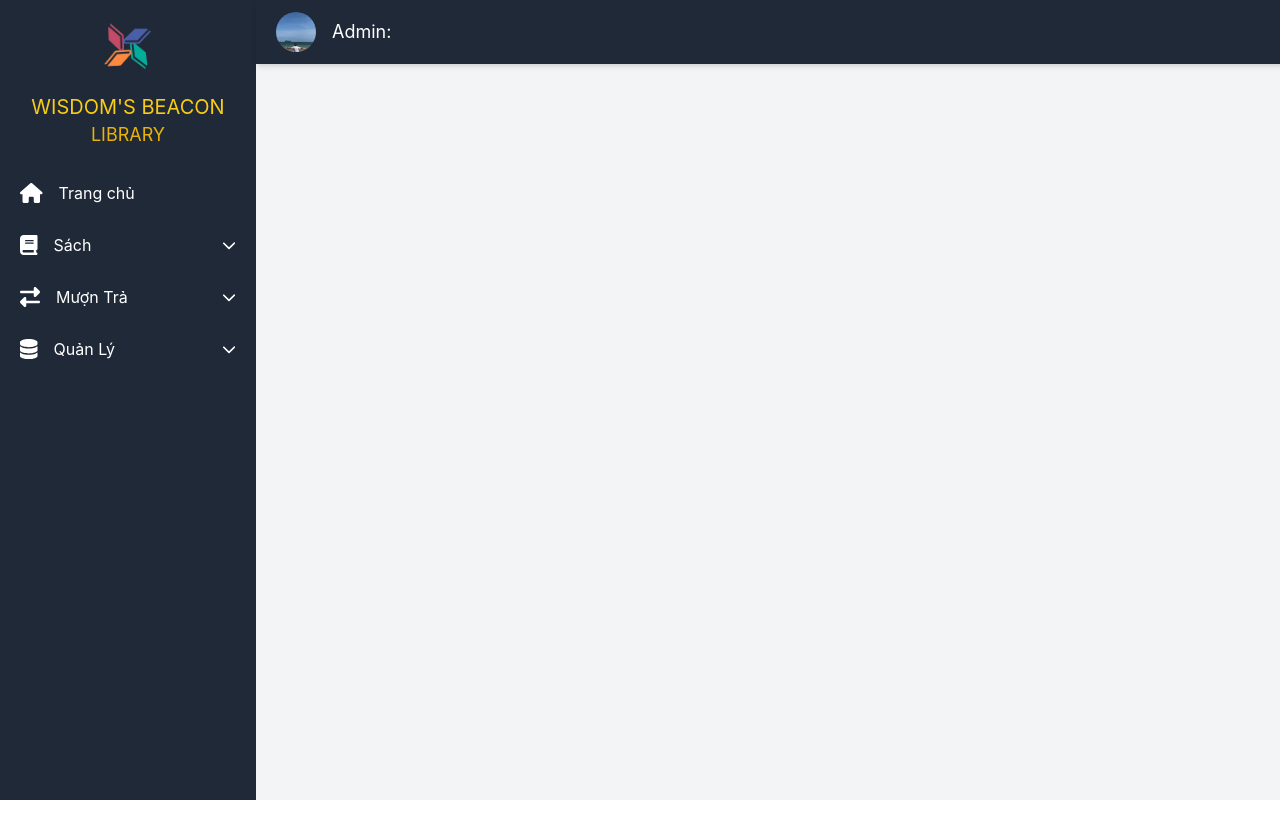
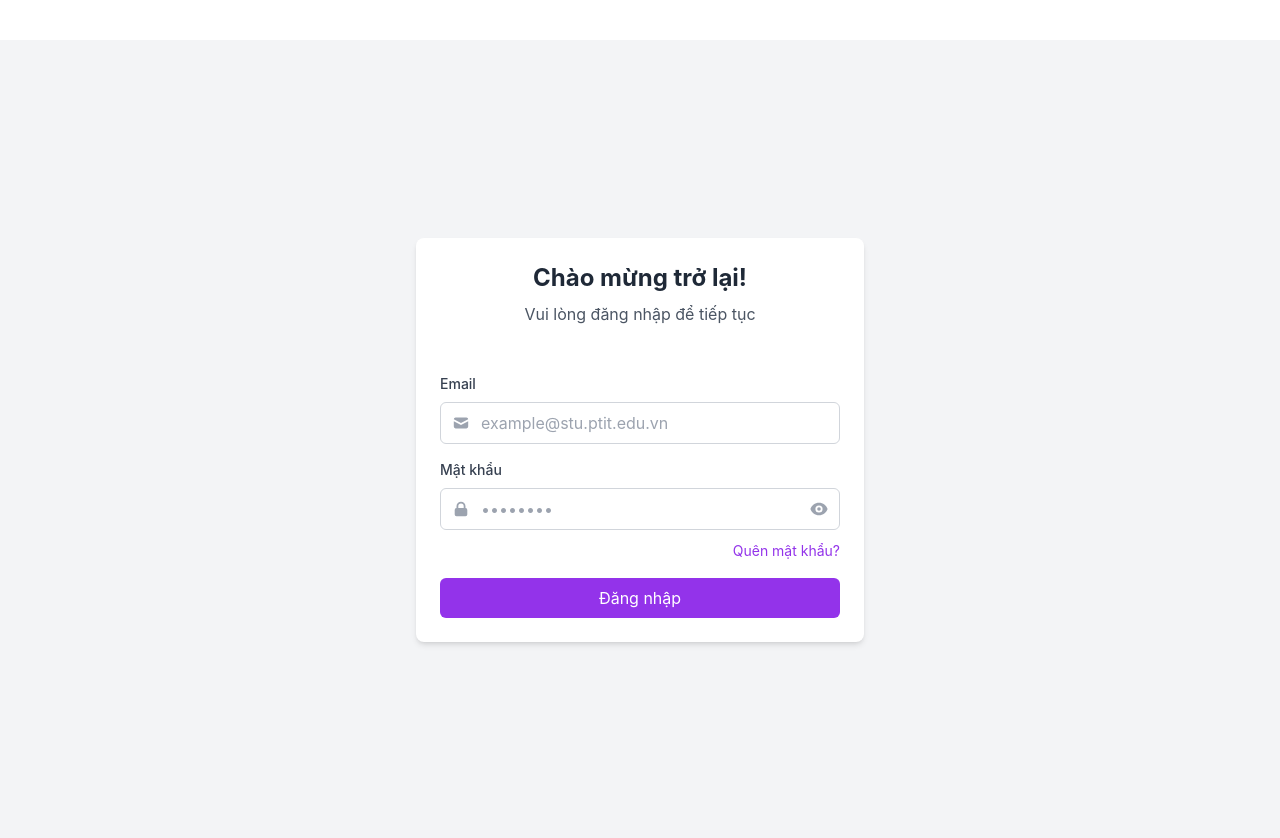
Before and after one commit to vantu522/frontend_library, a React (Create React App) app: page /admin/login in a window 1280 px wide. Before the commit the page ends 800 px from the top, so only its background shows below. Built offline with nearby package versions, Linux system fonts and the light colour scheme.

Commit message:
check dang nhap admin

```diff
--- a/src/App.js
+++ b/src/App.js
@@ -4,12 +4,14 @@ import { ToastContainer } from 'react-toastify';
 import 'react-toastify/dist/ReactToastify.css';
 import UserRoutes from './routes/UserRoutes';
 import AdminRoutes from "./routes/AdminRoutes";
+import AuthForm from './pages/admin/login/LoginEmail';  // Import trang login admin
 
 function App() {
   return (
     <>
       <Routes>
         <Route path="/admin/*" element={<AdminRoutes />} />
+        <Route path="/admin/login" element={<AuthForm />} />  {/* Thêm đường dẫn login của admin */}
         <Route path="/*" element={<UserRoutes />} />
       </Routes>
       <ToastContainer
--- a/src/pages/admin/login/ForgotPassword.jsx
+++ b/src/pages/admin/login/ForgotPassword.js
@@ -13,7 +13,7 @@ const ForgotPassword = () => {
   // Gửi email để nhận OTP
   const handleSendOTP = async () => {
     try {
-      const response = await axios.post("https://library-mana.azurewebsites.net/librarians/send-otp", {
+      const response = await axios.post("https://librarybe-f7dpbmd5fte9ggd7.southeastasia-01.azurewebsites.net/librarians/send-otp", {
         email,
       });
       console.log(response.data.message);
@@ -27,7 +27,7 @@ const ForgotPassword = () => {
   // Gửi OTP và cập nhật mật khẩu mới
   const handleResetPassword = async () => {
     try {
-      const response = await axios.post("https://library-mana.azurewebsites.net/librarians/reset", {
+      const response = await axios.post("https://librarybe-f7dpbmd5fte9ggd7.southeastasia-01.azurewebsites.net/librarians/reset", {
         email,
         otp,
         newPassword,
--- a/src/pages/admin/login/LoginEmail.jsx
+++ b/src/pages/admin/login/LoginEmail.js
@@ -42,7 +42,7 @@ export default function AuthForm() {
     }
 
     try {
-      const response = await axios.post('https://library-mana.azurewebsites.ne/librarians/login', {
+      const response = await axios.post('https://librarybe-f7dpbmd5fte9ggd7.southeastasia-01.azurewebsites.net/librarians/login', {
         email,
         password
       })
@@ -50,7 +50,7 @@ export default function AuthForm() {
       localStorage.setItem('admin', JSON.stringify({
         name: response.data.name || 'Người dùng',
         email: response.data.email,
-        memberId: response.data.memberId,
+        librarianId: response.data.librarianId,
         phoneNumber: response.data.phoneNumber,
         avatar: response.data.avatar || 'https://via.placeholder.com/150',
         token: response.data.token
@@ -124,7 +124,7 @@ export default function AuthForm() {
                 </button>
               </div>
               <div className="text-right">
-                <Link to="/forgotpassword" className="text-sm text-purple-600 hover:underline">
+                <Link to="/admin/ForgotPassword" className="text-sm text-purple-600 hover:underline">
                   Quên mật khẩu?
                 </Link>
               </div>
--- a/src/pages/admin/login/PrivateRoute.js
+++ /dev/null
@@ -1,9 +0,0 @@
-import React from 'react';
-import { Navigate } from 'react-router-dom';
-
-const PrivateRoute = ({ children }: { children: React.ReactElement }) => {
-  const isAuthenticated = !!localStorage.getItem('authToken'); // Kiểm tra xem người dùng đã đăng nhập chưa
-  return isAuthenticated ? children : <Navigate to="/admin/login" />;
-};
-
-export default PrivateRoute;
--- a/src/routes/AdminRoutes.js
+++ b/src/routes/AdminRoutes.js
@@ -1,5 +1,5 @@
 import React from 'react';
-import { Routes, Route } from 'react-router-dom';
+import { Routes, Route, Navigate } from 'react-router-dom';
 import AdminLayout from '../components/admin/layout/AdminLayout/AdminLayout';
 import Dashboard from '../components/admin/AdminDashboard/AdminDashboard';
 import ChangePassword from '../components/admin/ChangePassword/ChangePassword';
@@ -12,22 +12,33 @@ import CategoryList from '../components/admin/Books/CategoryList/CategoryList';
 import PostList from '../components/admin/PostList/PostList';
 import PendingBorrowList from '../components/admin/Borrow/PendingBorrowList';
 import RenewHistoryList from '../components/admin/Borrow/RenewHistoryList';
+import ForgotPassword from '../pages/admin/login/ForgotPassword';
 
 const AdminRoutes = () => {
+  // Kiểm tra nếu có thông tin đăng nhập (token)
+  const token = localStorage.getItem('admin');
+
+  if (!token) {
+    // Nếu không có token, điều hướng đến trang login của admin
+    return <Navigate to="/admin/login" />;
+  }
+
   return (
-    <AdminLayout >
+    <AdminLayout>
       <Routes>
-      <Route path="/" element={<Dashboard/>} />
-        <Route path="/readers" element={<Reader/>} />
-        <Route path="/PendingBorrowList" element={<PendingBorrowList/>} />
-        <Route path="/RenewHistoryList" element={<RenewHistoryList/>} />
-        <Route path="/postlist" element={<PostList/>} />
-        <Route path="/feedback" element={<FeedBack/>} />
-        <Route path="/borrowhistory" element={<BorrowHistory/>} />
-        <Route path="/categorylist" element={<CategoryList/>} />
+        <Route path="/" element={<Dashboard />} />
+        <Route path="/readers" element={<Reader />} />
+        <Route path="/PendingBorrowList" element={<PendingBorrowList />} />
+        <Route path="/ForgotPassword" element={<ForgotPassword />} />
+        <Route path="/RenewHistoryList" element={<RenewHistoryList />} />
+        <Route path="/postlist" element={<PostList />} />
+        <Route path="/feedback" element={<FeedBack />} />
+        <Route path="/borrowhistory" element={<BorrowHistory />} />
+        <Route path="/categorylist" element={<CategoryList />} />
         <Route path="/books" element={<BookList />} />
         <Route path="/stored-borrows" element={<BorrowList />} />
         <Route path="/change-password" element={<ChangePassword />} />
+
       </Routes>
     </AdminLayout>
   );
```
